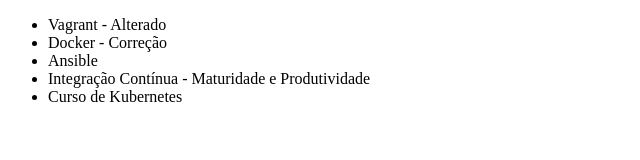
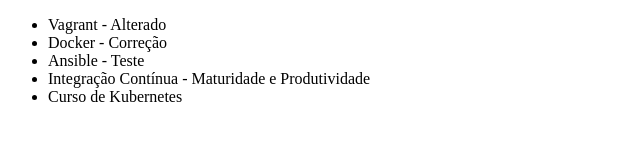
Before and after one commit to JaimeJr/alura-git, a plain HTML site: page index.html in a window 1280 px wide. Shown: the full height of the page, 0-640 px from the left. Drawn offline with Linux system fonts and the light colour scheme.

Commit message:
Alterações

```diff
--- a/index.html
+++ b/index.html
@@ -8,7 +8,7 @@
     <ul>
         <li>Vagrant - Alterado</li>
         <li>Docker - Correção</li>
-        <li>Ansible</li>
+        <li>Ansible - Teste</li>
         <li>Integração Contínua - Maturidade e Produtividade</li>
         <li>Curso de Kubernetes</li>
     </ul>
```
